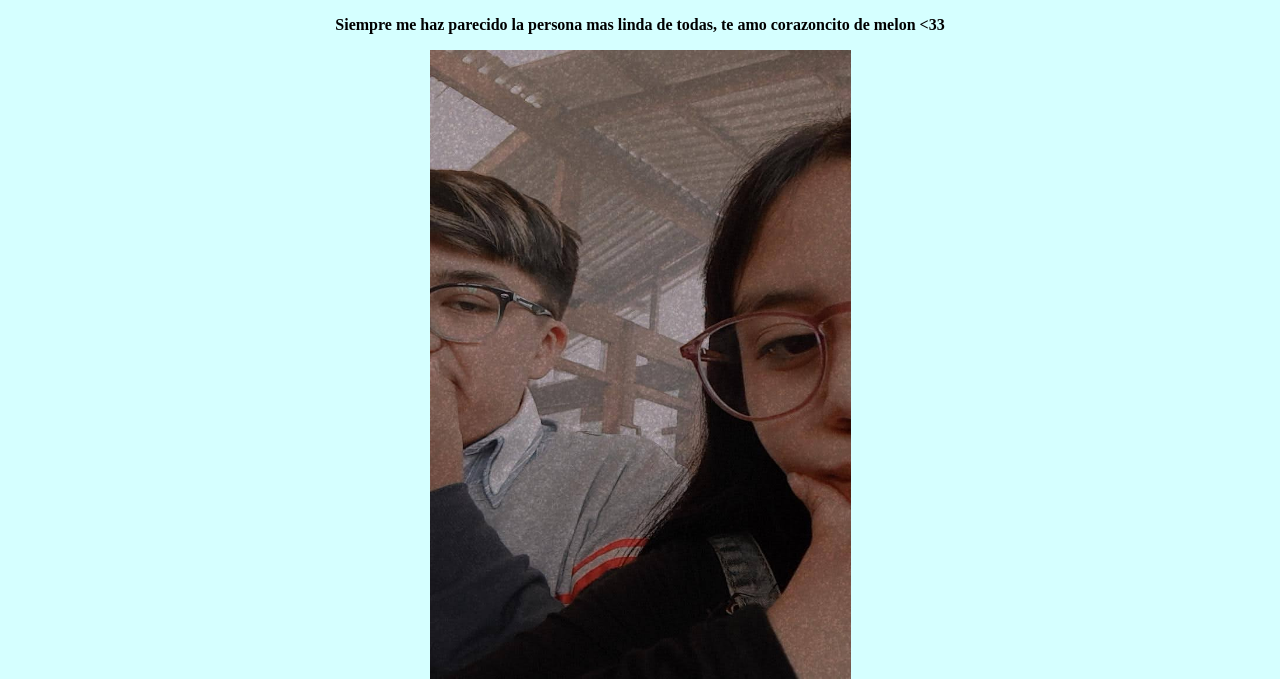
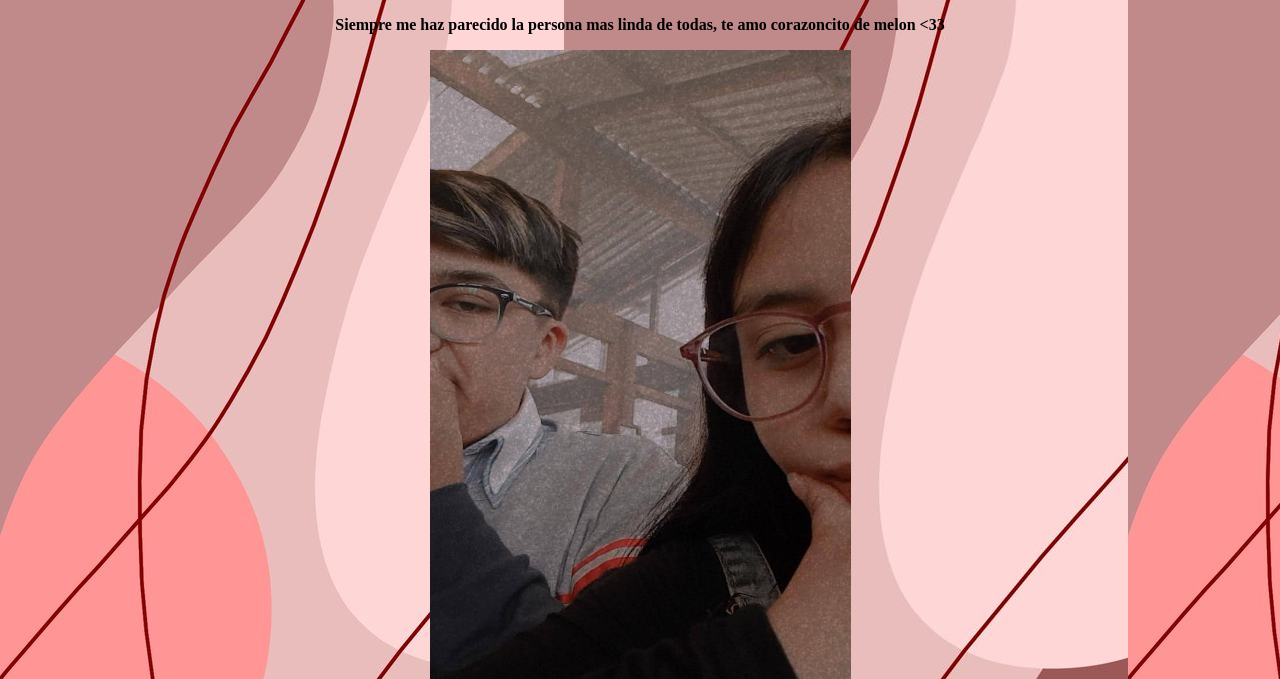
Before and after one commit to AlexaJamelinny/pagina-si, a plain HTML site: page index.html in a window 1280 px wide. Shown: the top 679 px of the page. Drawn offline with Linux system fonts and the light colour scheme.

Commit message:
Add files via upload

```diff
--- a/index.html
+++ b/index.html
@@ -5,7 +5,7 @@
 <title>Untitled Document</title>
 </head>
 
-<body bgcolor="#D5FFFF">
+<body background="3628bc0b101b5750d85952b07643d957.jpg">
 <div align="center">
   <p><strong>Siempre me haz parecido la persona mas linda de todas, te amo corazoncito de melon &lt;33</strong></p>
 </div>
```
